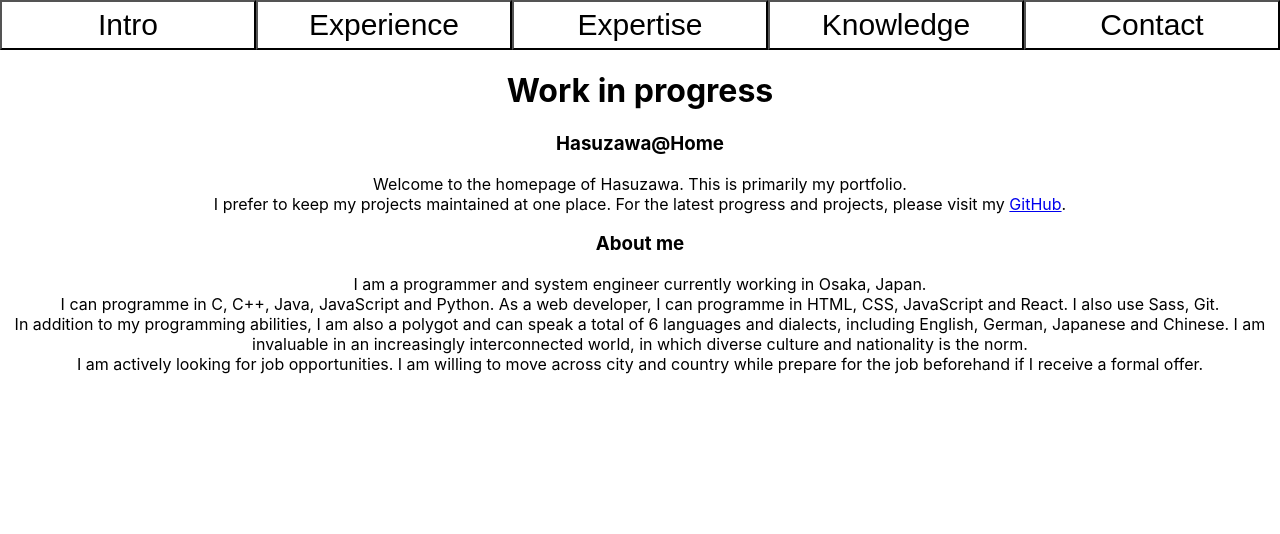
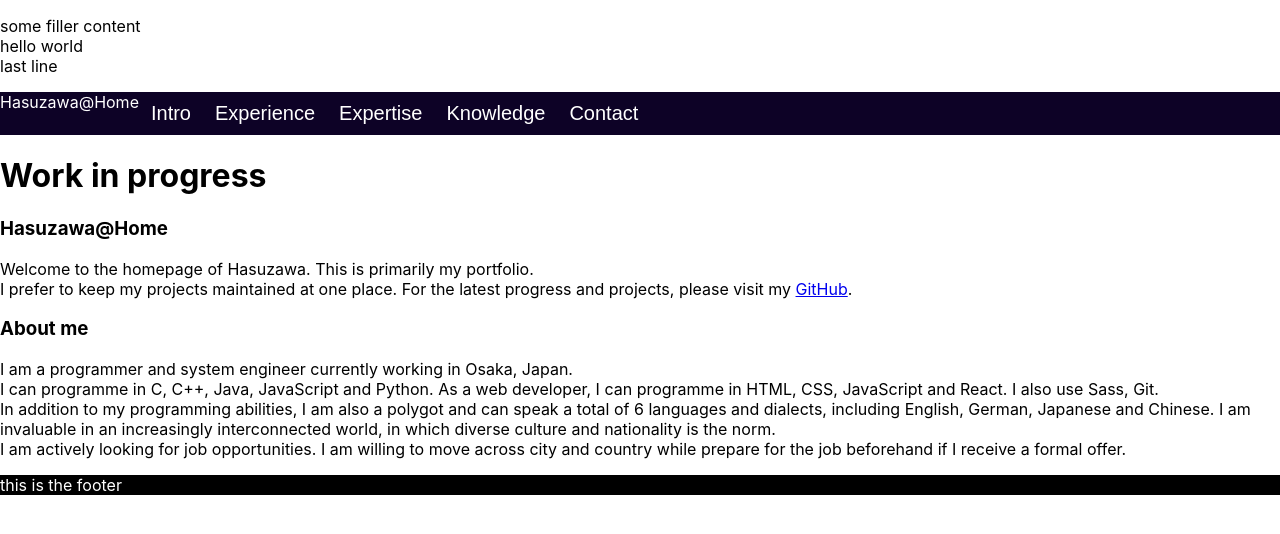
Before and after one commit to Hasuzawa/Homepage, a React (Create React App) app: page / in a window 1280 px wide. Shown: the top 534 px of the page. Built offline with nearby package versions, Linux system fonts and the light colour scheme.

Commit message:
added banner and footer div

```diff
--- a/src/App.css
+++ b/src/App.css
@@ -1,3 +1,3 @@
-.App {
+/*.App {
   text-align: center;
-}
+}*/
--- a/src/App.js
+++ b/src/App.js
@@ -3,6 +3,8 @@ import React from 'react';
 import {TabIndex} from "./components/enum.js";
 import {TabMenu} from "./components/TabMenu.jsx";
 import TabBody from "./components/TabBody.jsx";
+import Footer from "./components/Footer.jsx";
+import Banner from "./components/Banner.jsx";
 
 
 export default class App extends React.Component {
@@ -23,8 +25,10 @@ export default class App extends React.Component {
   render(){
     return (
       <div className = "App">
+        <Banner />
         <TabMenu handleClick={this.handleClick}/>
         <TabBody selectedTab={this.state.selectedTab}/>
+        <Footer />
       </div>
     )
   }
--- /dev/null
+++ b/src/Components/Banner.jsx
@@ -0,0 +1,14 @@
+import React from "react";
+import "./style.css";
+
+export default function Banner(){
+    //keep the banner narrow and concise, so that one glance and people can understand it
+    return (
+        <div>
+            <p>some filler content<br />
+          hello world<br />
+          last line
+          </p>
+        </div>
+    );
+}
--- /dev/null
+++ b/src/Components/Footer.jsx
@@ -0,0 +1,10 @@
+import React from "react";
+import "./style.css";
+
+export default function Footer(){
+    return (
+        <div className="footer">
+            <p>this is the footer</p>
+        </div>
+    );
+}
--- a/src/Components/TabContent.jsx
+++ b/src/Components/TabContent.jsx
@@ -4,7 +4,7 @@ import "./style.css";
 
 export function Introduction (){
     return (
-        <div className="tab-content">
+        <div className="content">
             <h1>Work in progress</h1>
             <h3>Hasuzawa@Home</h3>
             <p>
@@ -27,7 +27,7 @@ export function Introduction (){
 
 export function WorkExperience(){
     return (
-        <div className="tab-content">
+        <div className="content">
             {/* you would likely further factorise this into json in the future*/}
             <Job
                 jobTitle="Programmer -> System Engineer"
@@ -42,7 +42,7 @@ export function WorkExperience(){
 
 export function Expertise(){
     return (
-        <div className="tab-content">
+        <div className="content">
             <h1>third page</h1>
             <p>3rd</p>
             <div>
@@ -60,7 +60,7 @@ export function Expertise(){
 //might want to change it to skill
 export function Knowledge(){
     return (
-        <div className="tab-content">
+        <div className="content">
             <details>
                 <summary>Programming Languages</summary>
 
@@ -109,7 +109,7 @@ export function Knowledge(){
 
 export function Contact(){
     return (
-        <div className="tab-content">
+        <div className="content">
             <h1>5th page</h1>
             <p>
                 I can be reached at <a href="https://github.com/Hasuzawa">GitHub</a> or Linkdeln. This website is in fact hosted on GitHub and you can see the source code there.<br />
--- a/src/Components/TabMenu.jsx
+++ b/src/Components/TabMenu.jsx
@@ -14,12 +14,14 @@ export class TabMenu extends React.Component{
 
     render(){
         return (
-        <nav className="tab-menu">
-          <button id={TabIndex.introduction} onClick={this.handleClick} className="tab">Intro</button>
-          <button id={TabIndex.workExperience} onClick={this.handleClick} className="tab">Experience</button>
-          <button id={TabIndex.expertise} onClick={this.handleClick} className="tab">Expertise</button>
-          <button id={TabIndex.knowledge} onClick={this.handleClick} className="tab">Knowledge</button>
-          <button id={TabIndex.contact} onClick={this.handleClick} className="tab">Contact</button>
+        <nav className="header">
+          <span>Hasuzawa@Home</span>
+          <button id={TabIndex.introduction} onClick={this.handleClick}>Intro</button>
+          <button id={TabIndex.workExperience} onClick={this.handleClick}>Experience</button>
+          <button id={TabIndex.expertise} onClick={this.handleClick}>Expertise</button>
+          <button id={TabIndex.knowledge} onClick={this.handleClick}>Knowledge</button>
+          <button id={TabIndex.contact} onClick={this.handleClick}>Contact</button>
+          {/* could place some font-change / light, dark mode switch button here etc */}
         </nav>
         );
     }
--- a/src/Components/style.css
+++ b/src/Components/style.css
@@ -1,7 +1,48 @@
 .tab-menu{
     display: flex;
-    flex-basis: auto;
+
 }
+
+.banner{
+
+}
+
+/* sticky header */
+.header{
+    position: sticky;
+    top: 0px;
+    display: flex;
+    background-color: rgb(13, 2, 38);
+    /*box-shadow: 0px 5px 5px black;*/
+}
+
+.header span{
+    color: white;
+
+}
+
+.header button{
+    margin: 0px;
+    border: 0px;
+    padding: 10px 12px;
+    display: inline-block;
+    cursor: pointer;
+    background-color: transparent;
+    color: white;
+    font-size: 20px;
+}
+
+.header button:hover{
+    background-color: rgb(255, 247, 25);
+    color: black;
+}
+
+.header button:active{
+    background-color: red;
+}
+
+/*not good design, the button is too large and is distractive for large screen */
+/* should have a thematic consistence in some colour */
 
 .tab-menu button{
     width: 100%;
@@ -13,13 +54,44 @@
     font-size: 30px;
 }
 
-.tab-content{
+/*can be stacked with Sass */
+
+.tab-menu button:hover{
+    color: white;
+    background-color: black;
+}
+
+.tab-menu button:active{
+    color: red;
+    background-color: yellow;
+}
+/*
+p{
+    margin: 0px;
+    border: 0px;
+    padding: 10px;
+    color: rgb(255, 255, 255);
+    background-color: rgb(24, 5, 65);
+}
+*/
+
+.content{
     animation: fade-in-effect 0.3s;
 }
-
-
 
 @keyframes fade-in-effect{
     from {opacity: 0}
     to {opacity: 1}
 }
+
+/* forced to the bottom, even for very short page */
+.footer{
+    margin: 0px;
+    border: 0px;
+    padding: 0px;
+    background-color: black;
+}
+
+.footer p{
+    color: white;
+}
```
